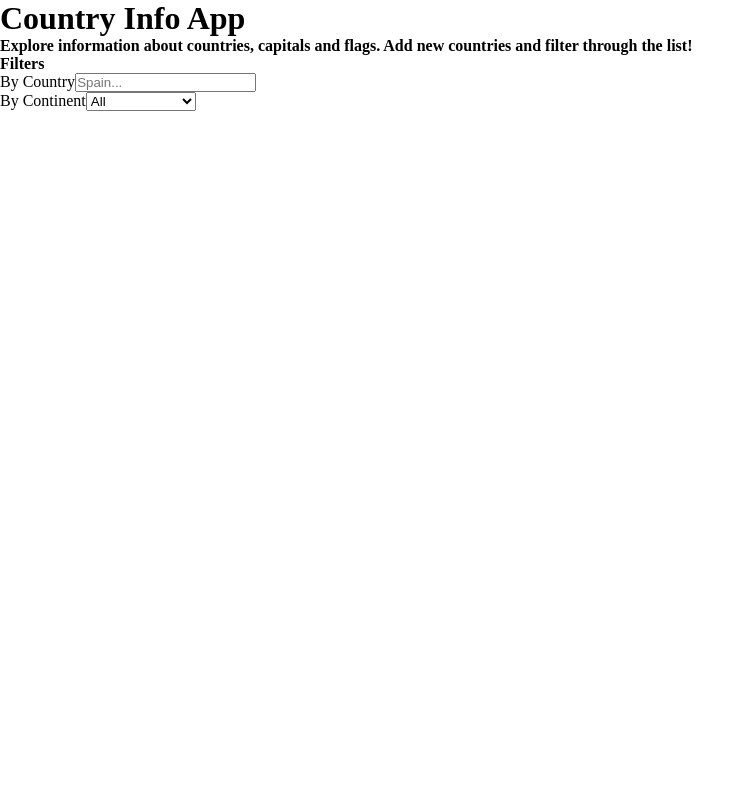
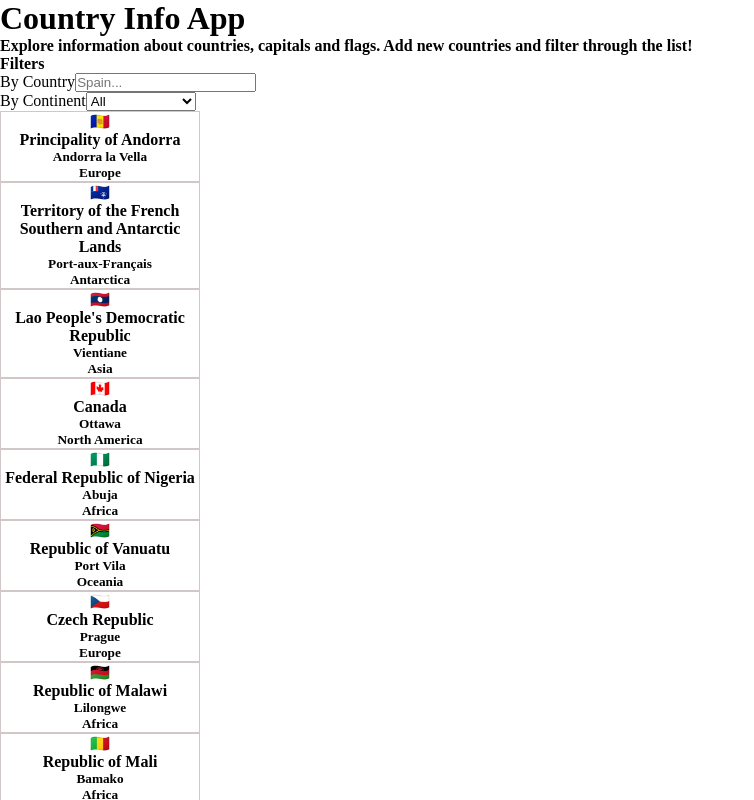
Before and after one commit to BiancaMesa/find-a-country, a React (Vite) app: page / in a window 1280 px wide. Shown: the top 800 px of the page, without its empty margins (0-754 px from the left). Built offline with nearby package versions, Linux system fonts and the light colour scheme.

Commit message:
I did itgit add -A! I finished itgit add -A - ternary conditional to filter by country or by continent

```diff
--- a/src/components/App.jsx
+++ b/src/components/App.jsx
@@ -24,7 +24,13 @@ function App() {
 
   const filteredCountriesByContinent = dataCountries.filter((country) => {
     return country.continents.includes(valueSearchContinent);
-  })
+  });
+
+  // if(valueSearchContinent==='') {
+  //   <CountriesList dataCountriesListM={filteredCountriesByCountry}/>
+  // } else {
+  //   <CountriesList dataCountriesListM={filteredCountriesByContinent}/>
+  // }
 
 
   return (
@@ -40,7 +46,12 @@ function App() {
           <FilterByCountry onChangeInputCountry={handleChangeInputCountry}/>
           <FilterByContinent onChangeSelectContinent={handleChangeSearchContinent}/>
         </div>
-        <CountriesList dataCountriesListM={filteredCountriesByContinent}/>
+
+        {valueSearchContinent===''
+          ? <CountriesList dataCountriesListM={filteredCountriesByCountry}/>
+          : <CountriesList dataCountriesListM={filteredCountriesByContinent}
+        />}
+
       </main>
     </>
   );
```
